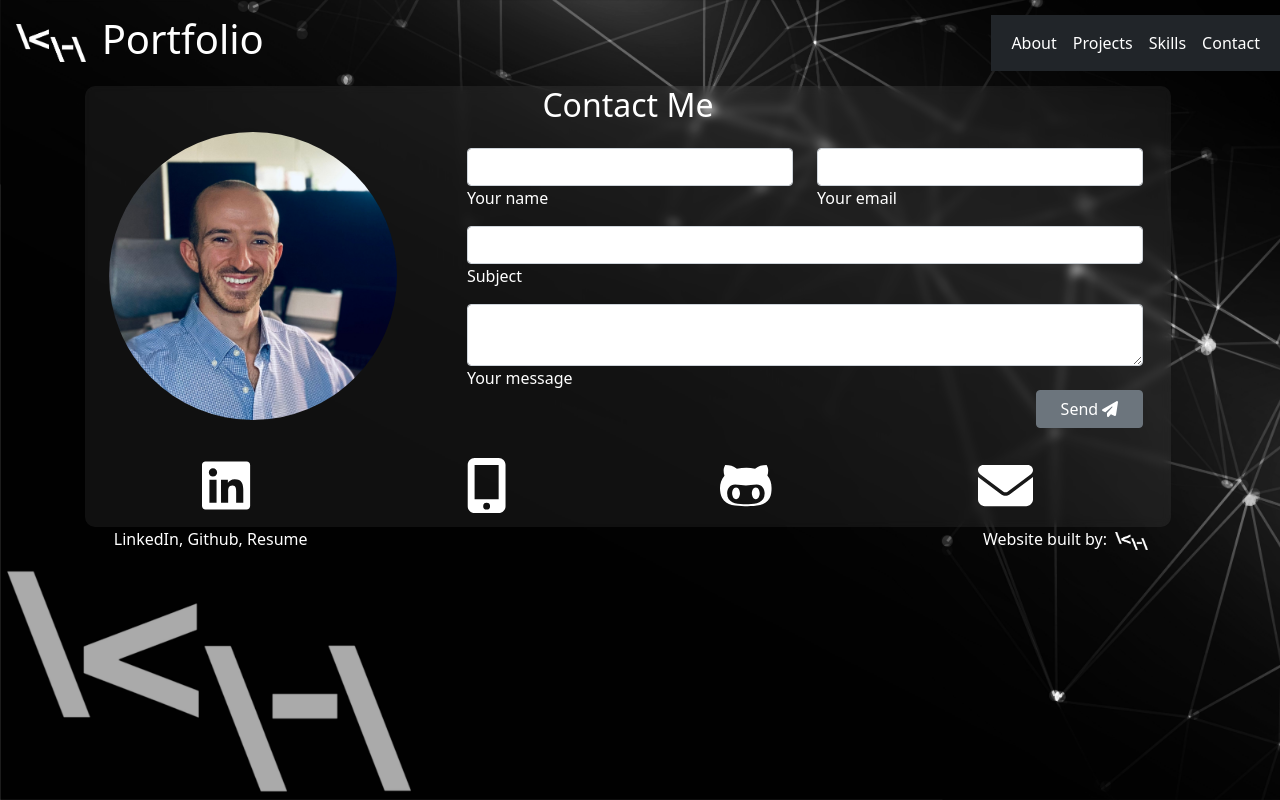
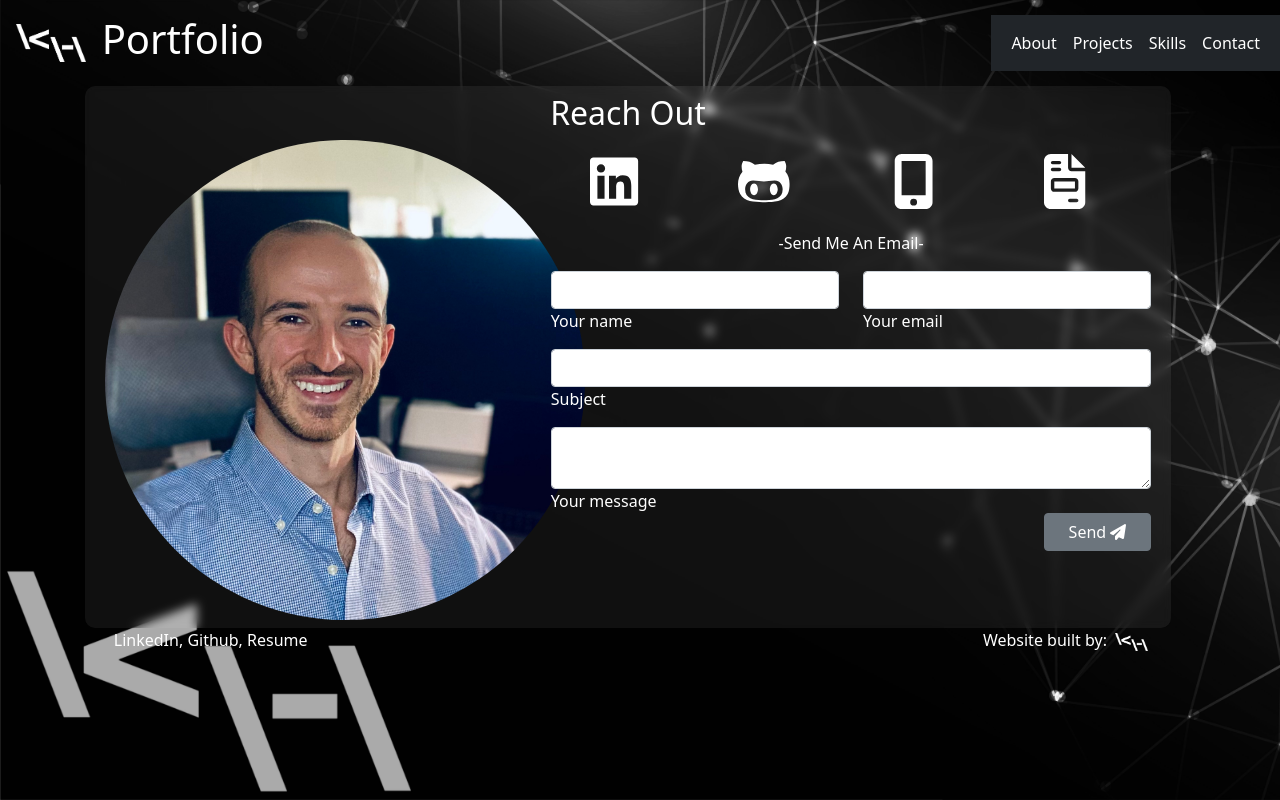
Before and after one commit to konnerhartman/Portfolio-K-Hartman, a React (Create React App) app in the folder client/: page /contact in a window 1280 px wide. Built offline with nearby package versions, Linux system fonts and the light colour scheme.

Commit message:
styled contact page a little more

```diff
--- a/client/src/index.css
+++ b/client/src/index.css
@@ -27,12 +27,13 @@ body {
 }
 
 .prof-pic {
-    height: 18rem;
+    width: 60vh;
+
 }
 
 .contact {
     font-size: 55px;
-    color: white
+    color: #ffffff;
 }
 
 @import url('https://fonts.googleapis.com/css?family=Roboto:700');
--- a/client/src/pages/Contact.js
+++ b/client/src/pages/Contact.js
@@ -3,7 +3,7 @@ import emailjs from '@emailjs/browser';
 import ProfPic from '../assets/Prof-Pic-Square.jpg'
 import resume from '../assets/K.-Hartman-Resume.pdf';
 import { FontAwesomeIcon } from '@fortawesome/react-fontawesome';
-import { faPaperPlane, faMobileAlt, faEnvelope  } from '@fortawesome/free-solid-svg-icons';
+import { faPaperPlane, faMobileAlt, faFileInvoice  } from '@fortawesome/free-solid-svg-icons';
 import { faLinkedin, faGithubAlt } from '@fortawesome/free-brands-svg-icons';
 
 const Contact = () => {
@@ -25,13 +25,20 @@ const Contact = () => {
     <div className="row">
         <div className="col-1 d-none d-sm-block">
         </div>
-        <div className="glass col-lg-10 col-md-12 row">
-        <h2 className='text-center'>Contact Me</h2>
-            <div className='col-md-4'>
+        <div className="glass col-lg-10 col-md-12 row p-2">
+            <h2 className='text-center'>Reach Out</h2>
+            <div className='col-md-5 d-none d-sm-block'>
                 <img className="prof-pic rounded-circle" src={ProfPic} alt="Konner sitting infront of his desk with a big smile on his face!."/>
             </div>
-            <div className="col-md-8 p-3">
-                <form onSubmit={sendEmail} id="contact-form" name="contact-form" action="mail.php" method="POST">
+            <div className="col-md-7 col-sm-12">
+                <div className='col-12 row text-center'>
+                    <a className='contact col-3' target="_blank" rel="noreferrer" href="https://www.linkedin.com/in/konner-hartman/"><FontAwesomeIcon icon={faLinkedin} /></a>
+                    <a className='contact col-3' target="_blank" rel="noreferrer" href="https://github.com/konnerhartman"><FontAwesomeIcon icon={faGithubAlt} /></a>
+                    <a className='contact col-3' href="tel:214-226-4278"><FontAwesomeIcon icon={faMobileAlt} /></a>
+                    <a className='contact col-3' href={resume}><FontAwesomeIcon icon={faFileInvoice} /></a>
+                </div>
+                <form className='py-2' onSubmit={sendEmail} id="contact-form" name="contact-form" action="mail.php" method="POST">
+                    <p className='text-center'>-Send Me An Email-</p>
                     <div className="row mb-3">
                         <div className="col-md-6">
                             <div className="md-form mb-0">
@@ -69,20 +76,6 @@ const Contact = () => {
                     </div>
                 </form>
             </div>
-            <div className='col-lg-12 row text-center'>
-                    <div className='col-3'>
-                        <a className='contact' target="_blank" rel="noreferrer" href="https://www.linkedin.com/in/konner-hartman/"><FontAwesomeIcon icon={faLinkedin} /></a>
-                    </div>
-                    <div className='col-3'>
-                        <a className='contact' href="tel:214-226-4278"><FontAwesomeIcon icon={faMobileAlt} /></a>
-                    </div>
-                    <div className='col-3'>
-                        <a className='contact' target="_blank" rel="noreferrer" href="https://github.com/konnerhartman"><FontAwesomeIcon icon={faGithubAlt} /></a>
-                    </div>
-                    <div className='col-3'>
-                        <a className='contact' href="mailto:konner.hartman22@gmail.com"><FontAwesomeIcon icon={faEnvelope} /></a>
-                    </div>
-                </div>
         </div>
         <div className="col-1 d-none d-sm-block">
         </div>
```
Lines whose indentation alone changed are shown as unchanged.
